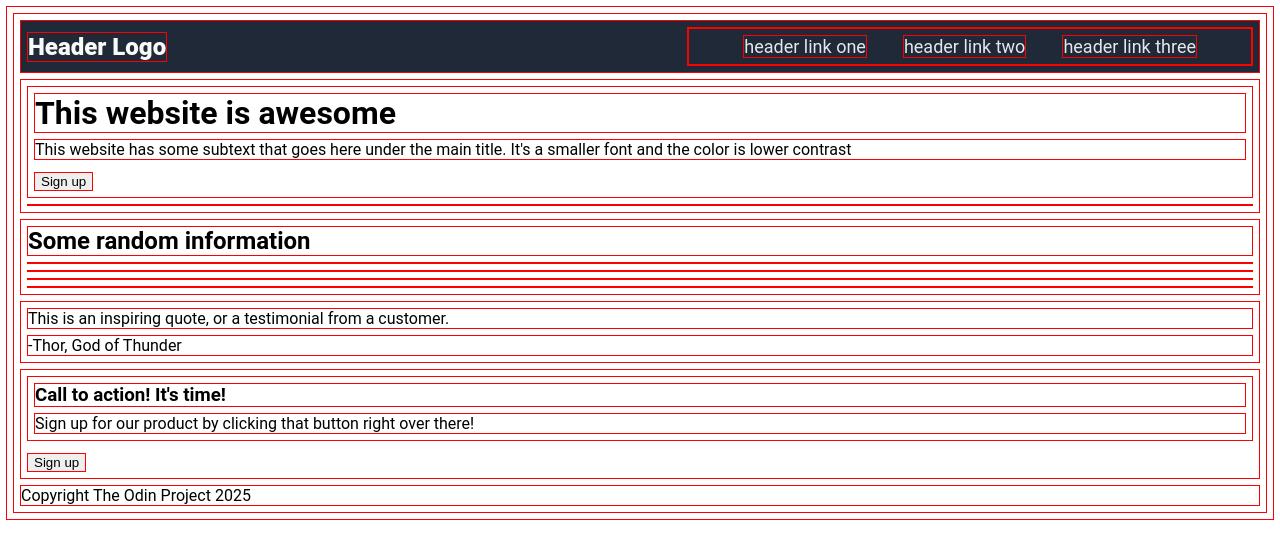
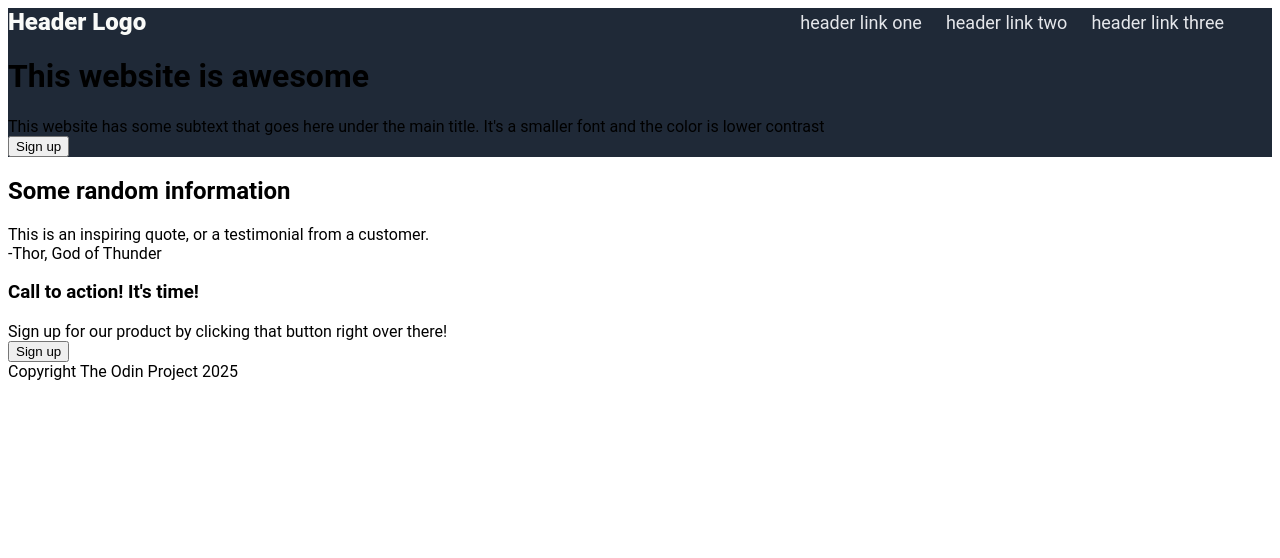
Before and after one commit to bustananas/TOPLandingPage, a plain HTML site: page index.html in a window 1280 px wide. Drawn offline with Linux system fonts and the light colour scheme.

Commit message:
Add font and some background styling

```diff
--- a/style.css
+++ b/style.css
@@ -3,8 +3,8 @@ body {
 }
 
 * {
-    border: solid 1px red;
-    margin: 6px;
+    /*border: solid 1px red;
+    /*margin: 6px;*/
 }
 
 ul {
@@ -18,11 +18,14 @@ ul {
     color: #E5E7EB;
 }
 
+.header, .top-content-box {
+    background-color: #1F2937;
+}
+
 .header {
     display: flex;
     justify-content: space-between;
     align-items: center;
-    background-color: #1F2937;
 }
 
 .logo {
@@ -30,3 +33,9 @@ ul {
     color: #F9FAF8;
     font-weight: 900;
 }
+
+.top-content-box {
+    display: flex;
+    justify-content: space-between;
+    align-items: center;
+}
```
